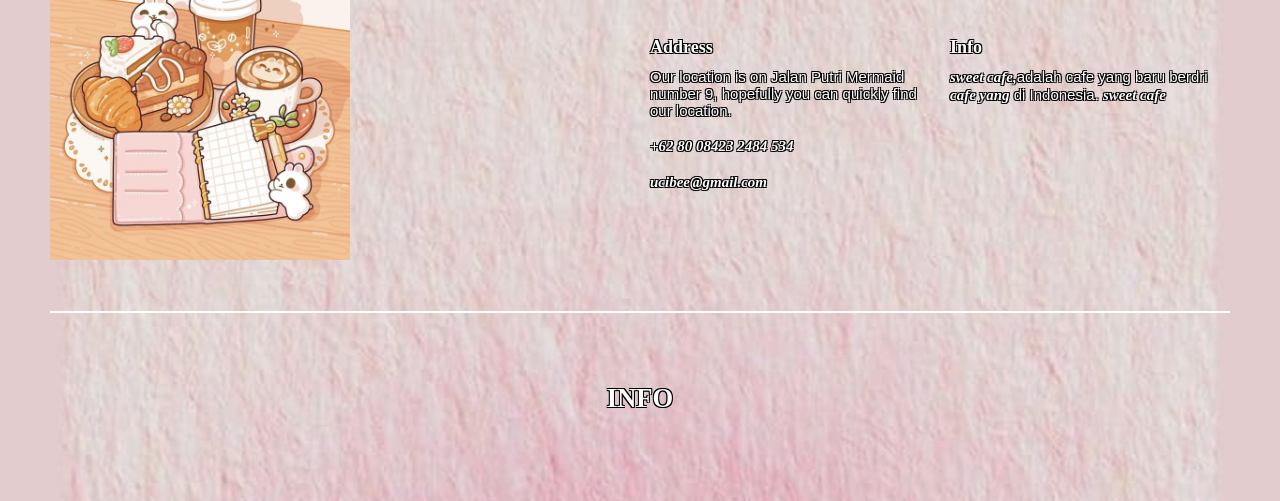
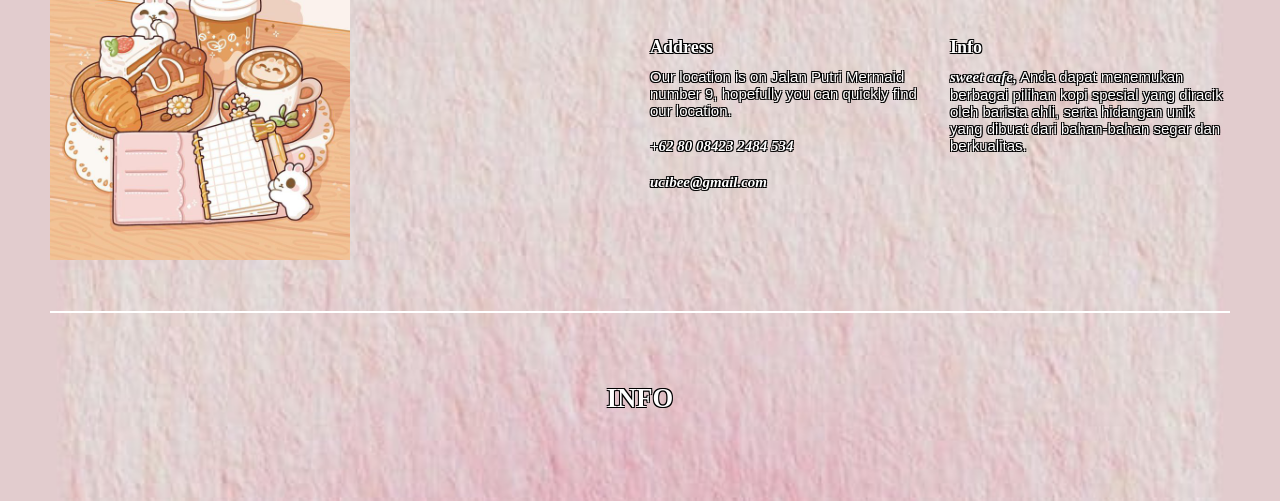
Before and after one commit to UCEYYY/programwebkuy, a plain HTML site: page UTS/index.html in a window 1280 px wide. Shown: the part 299-800 px from the top of the page. Drawn offline with Linux system fonts and the light colour scheme.

Commit message:
perubahancek

```diff
--- a/UTS/index.html
+++ b/UTS/index.html
@@ -45,7 +45,7 @@
                 </div>
                 <div class="inf">
                     <h4>Info</h4>
-                    <p><i><b>sweet cafe,</b></i>adalah cafe yang baru berdri <i><b>cafe yang</b></i> di Indonesia. <i><b>sweet cafe</b></i>
+                    <p><i><b>sweet cafe,</b></i> Anda dapat menemukan berbagai pilihan kopi spesial yang diracik oleh barista ahli, serta hidangan unik yang dibuat dari bahan-bahan segar dan berkualitas.</p>
 
                 </div>
                 </div>
```
